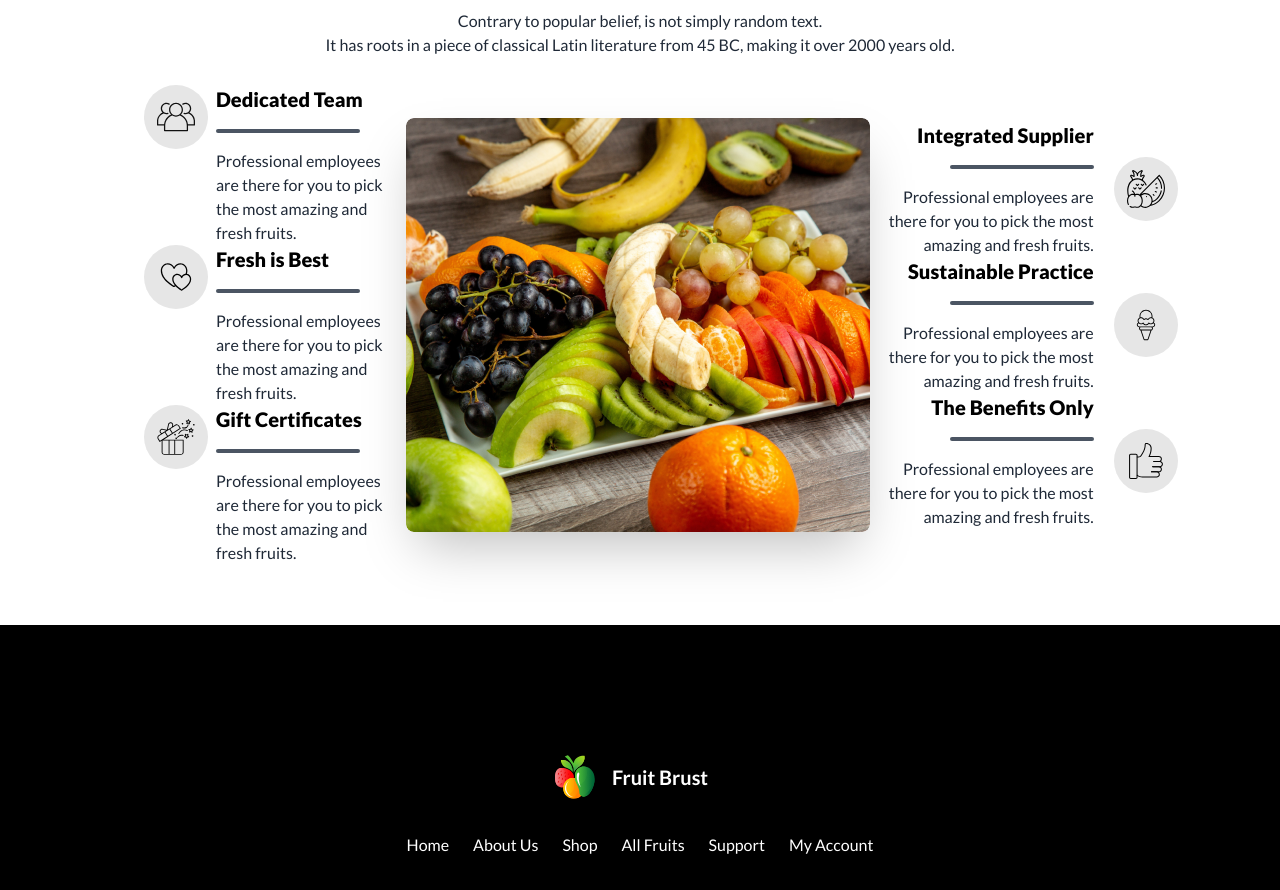
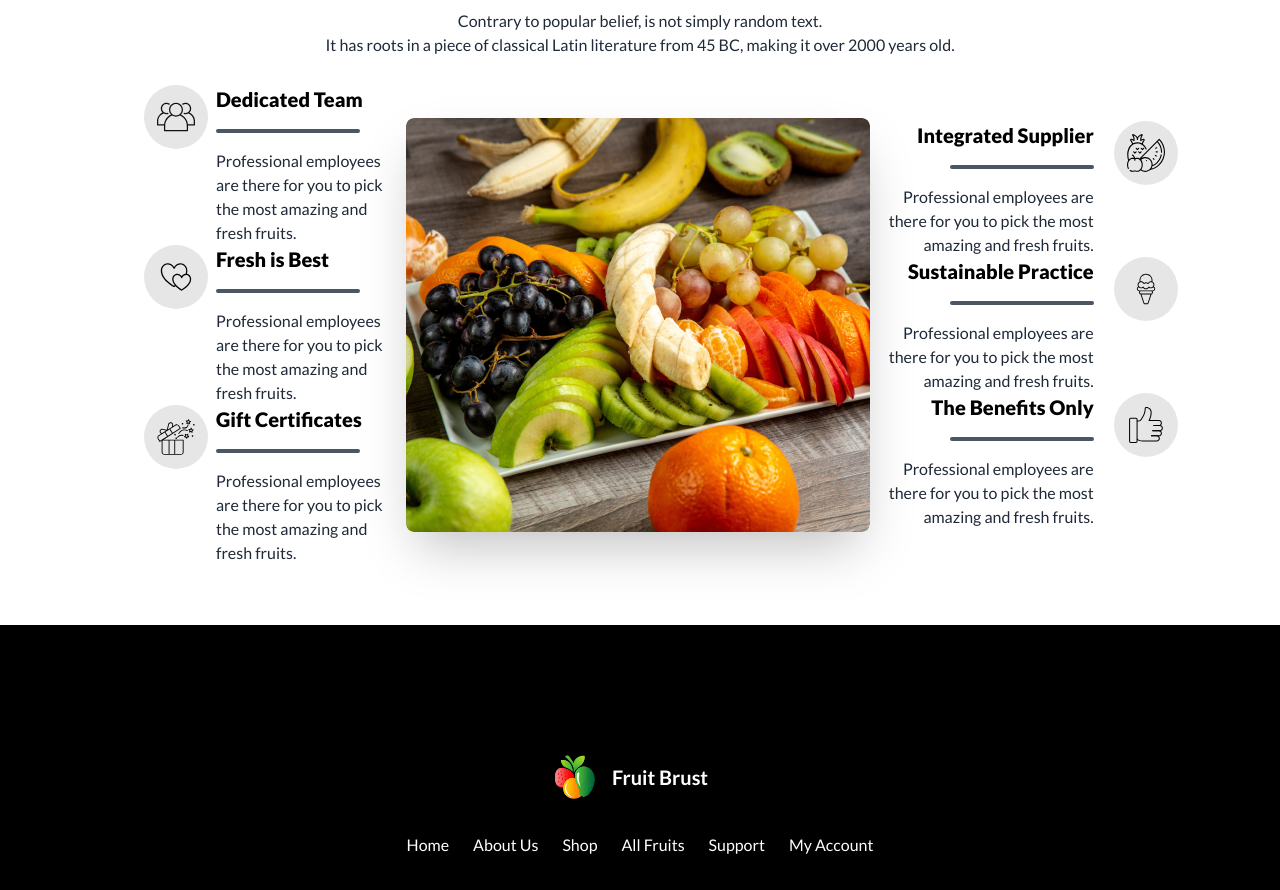
Before and after one commit to TanvirHassanSayem/Assignment-3, a plain HTML site: page index.html in a window 1280 px wide. Shown: the part 2929-3819 px from the top of the page. Drawn offline with nearby package versions, Linux system fonts and the light colour scheme.

Commit message:
6th Commit

```diff
--- a/index.html
+++ b/index.html
@@ -460,7 +460,7 @@
           </div>
         </div>
         <div class="flex flex-col md:flex-row items-center gap-5">
-          <img class="w-16 h-16" style="background-image: url(gift-box\ 1.svg);background-size:60%; background-repeat: no-repeat;background-position: center;" src="Ellipse 2.svg" alt="">
+          <img class="w-16 h-16 " style="background-image: url(gift-box\ 1.svg);background-size:60%; background-repeat: no-repeat;background-position: center;" src="Ellipse 2.svg" alt="">
           <div class="flex flex-col items-center text-center md:text-left md:block  gap-5">
             <h1 class="text-black font-extrabold text-xl">Gift Certificates</h1>
             <hr class="w-36 h-1 mx-0 my-0 bg-gray-600 border-0 rounded md:my-4  dark:bg-gray-300">
@@ -468,18 +468,16 @@
           </div>
         </div>
       </div>
-
-
       <div class="w-auto text-right">
-        <div class="flex-col-reverse flex   md:flex-row items-center gap-5">
+        <div class="flex-col-reverse flex   md:flex-row  items-center md:items-start gap-5">
           <div class="flex flex-col items-center text-center md:text-right md:block  gap-5">
             <h1 class="text-black font-extrabold text-xl">Integrated Supplier</h1>
             <hr class="w-36 h-1 md:ml-16 my-0 bg-gray-600 border-0 rounded md:my-4  dark:bg-gray-300">
             <p>Professional employees are there for you to pick the most amazing and fresh fruits.</p>
           </div >
-          <img class="w-16 h-16" style="background-image: url(fruit\ 1.svg);background-size:60%; background-repeat: no-repeat;background-position: center;" src="Ellipse 2.svg" alt="">
+          <img class="w-16 h-16 " style="background-image: url(fruit\ 1.svg);background-size:60%; background-repeat: no-repeat;background-position: center;" src="Ellipse 2.svg" alt="">
         </div>
-        <div class="flex-col-reverse flex   md:flex-row items-center gap-5">
+        <div class="flex-col-reverse flex   md:flex-row items-center md:items-start gap-5">
           <div  class="flex flex-col items-center text-center md:text-right md:block  gap-5">
             <h1 class="text-black font-extrabold text-xl">Sustainable Practice</h1>
             <hr class="w-36 h-1 md:ml-16 my-0 bg-gray-600 border-0 rounded md:my-4  dark:bg-gray-300">
@@ -487,7 +485,7 @@
           </div>
           <img class="w-16 h-16" style="background-image: url(ice-cream\ 1.svg);background-size:60%; background-repeat: no-repeat;background-position: center;" src="Ellipse 2.svg" alt="">
         </div>
-        <div class="flex-col-reverse flex   md:flex-row items-center gap-5">
+        <div class="flex-col-reverse flex   md:flex-row items-center md:items-start gap-5">
           <div  class="flex flex-col items-center text-center md:text-right md:block  gap-5">
             <h1 class="text-black font-extrabold text-xl">The Benefits Only</h1>
             <hr class="w-36 h-1 md:ml-16 my-0 bg-gray-600 border-0 rounded md:my-4  dark:bg-gray-300">
```
